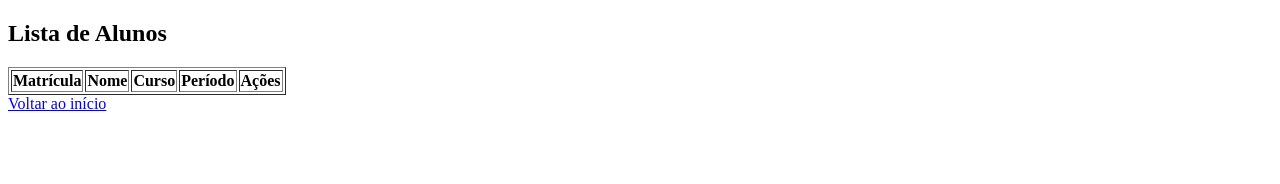
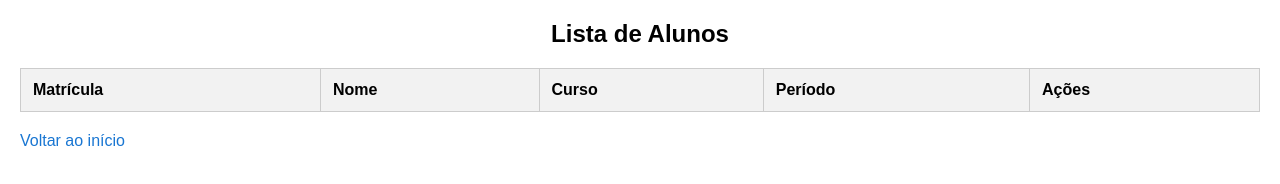
Before and after one commit to Eduardo2049/Ex1-Formulario-Aluno, a plain HTML site: page lista.html in a window 1280 px wide. Drawn offline with Linux system fonts and the light colour scheme.

Commit message:
hot fix styles

```diff
--- a/lista.html
+++ b/lista.html
@@ -5,6 +5,30 @@
     <meta name="viewport" content="width=device-width, initial-scale=1.0">
     <title>Lista de Alunos</title>
 </head>
+<style>
+    body { font-family: Arial, sans-serif; margin: 20px; }
+    h2 { text-align: center; }
+    table {
+        width: 100%;
+        border-collapse: collapse;
+        margin-top: 20px;
+    }
+    th, td {
+        padding: 12px;
+        border: 1px solid #ccc;
+        text-align: left;
+    }
+    th {
+        background-color: #f2f2f2;
+    }
+    a {
+        display: inline-block;
+        margin-top: 20px;
+        color: #1976d2;
+        text-decoration: none;
+    }
+    a:hover { text-decoration: underline; }
+</style>
 <body>
     <h2>Lista de Alunos</h2>
     <table id="tabelaAlunos" border="1">
@@ -18,7 +42,6 @@
             </tr>
         </thead>
         <tbody>
-            <!-- Alunos serão listados aqui via JS -->
         </tbody>
     </table>
     <a href="index.html">Voltar ao início</a>
```
Also changed, not shown: index.html (+11 -0 lines).
